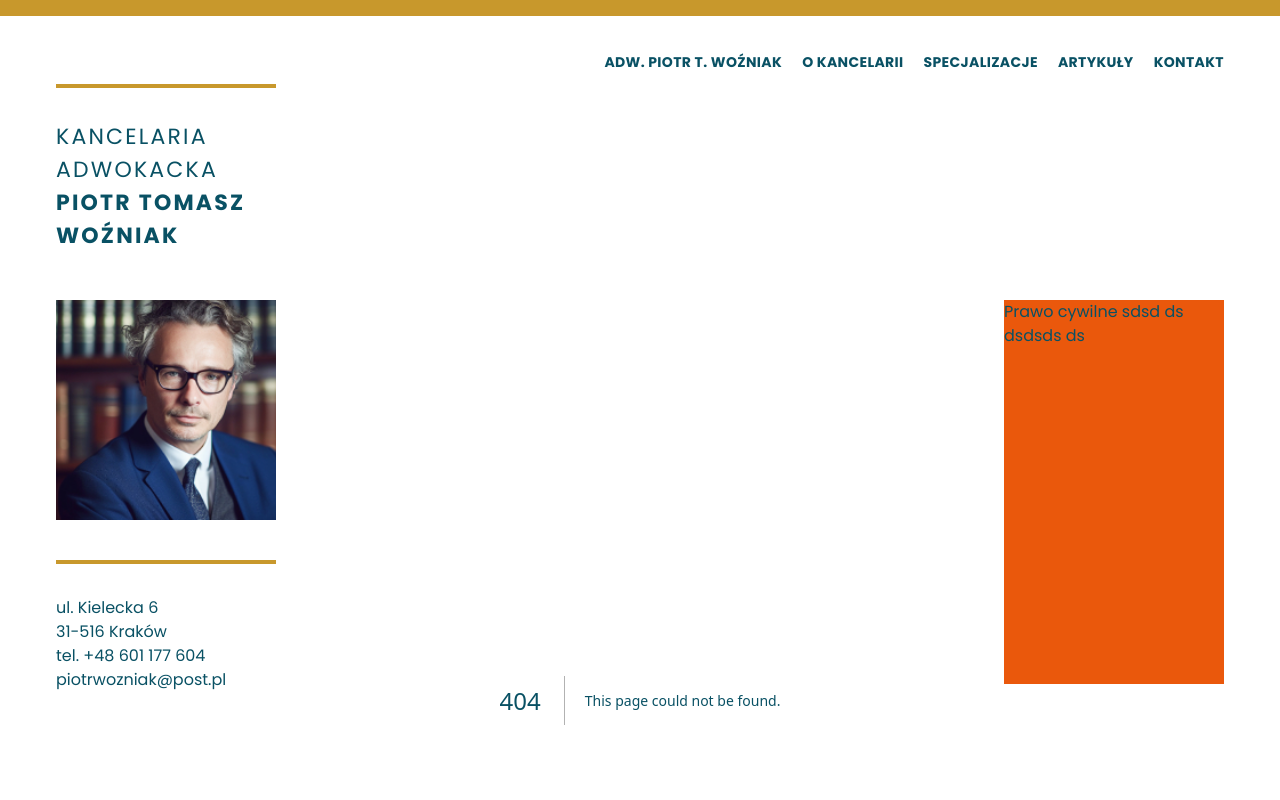
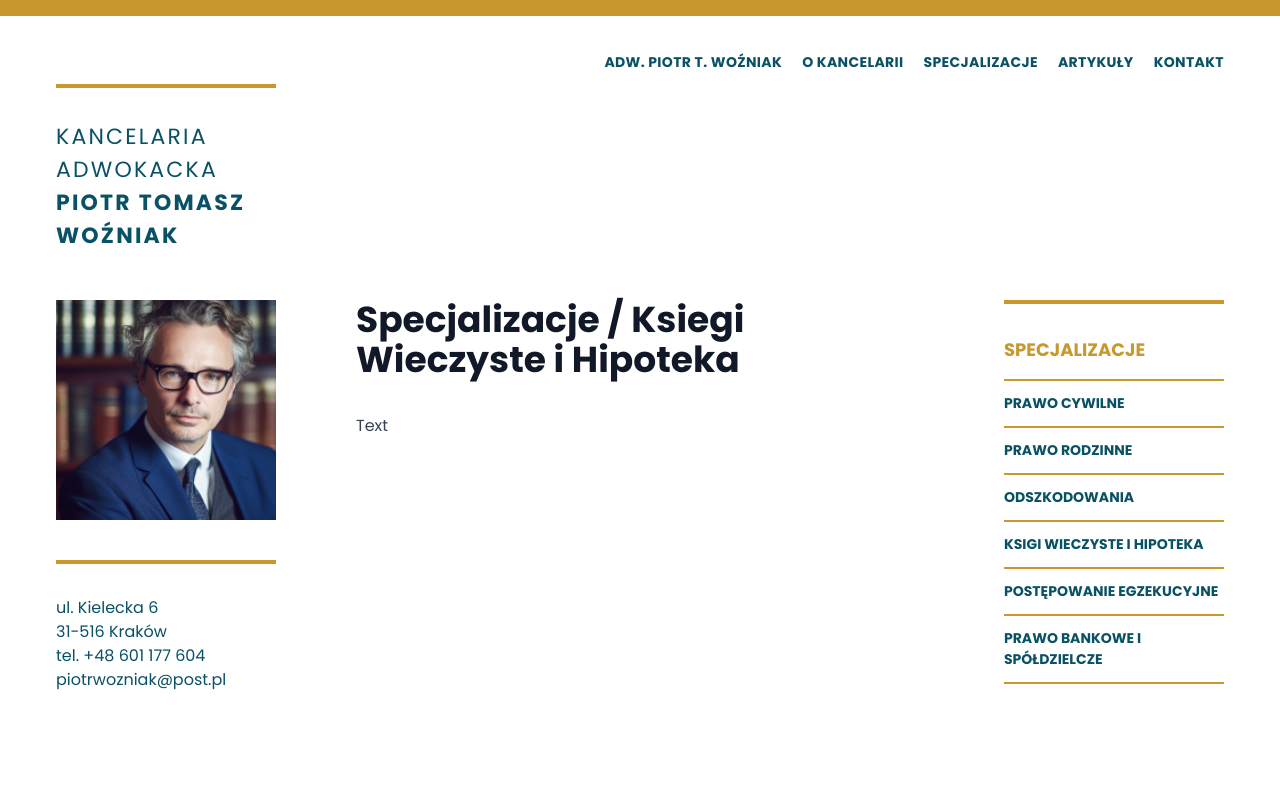
Before and after one commit to JanKubiena/nextjs-piotrek, a Next.js app: page /specjalizacje/ksiegi-wieczyste-i-hipoteka in a window 1280 px wide. Before the commit this address had no page. Shown: the top 800 px of the page. Built offline with nearby package versions, Linux system fonts and the light colour scheme.

Commit message:
create specializations menu

```diff
--- a/app/components/main/Specializations-menu.js
+++ b/app/components/main/Specializations-menu.js
@@ -1,7 +1,59 @@
+'use client';
+
+import Link from "next/link";
+
+const specializations = [
+    {
+        id: '1',
+        name: 'Prawo Cywilne',
+        href: '/specjalizacje/prawo-cywilne'
+    },
+    {
+        id: '2',
+        name: 'Prawo Rodzinne',
+        href: '/specjalizacje/prawo-cywilne'
+    },
+    {
+        id: '3',
+        name: 'Odszkodowania',
+        href: '/specjalizacje/prawo-cywilne'
+    },
+    {
+        id: '4',
+        name: 'Ksigi Wieczyste i Hipoteka',
+        href: '/specjalizacje/prawo-cywilne'
+    },
+    {
+        id: '5',
+        name: 'Postępowanie Egzekucyjne',
+        href: '/specjalizacje/prawo-cywilne'
+    },
+    {
+        id: '6',
+        name: 'Prawo Bankowe i Spółdzielcze',
+        href: '/specjalizacje/prawo-cywilne'
+    },
+]
+
 export default function SpecializationsMenu(){
+
+    const menuItems = specializations.map(specialization => {
+        return (
+            <Link
+                className="border-t-2 border-pw-gold py-3"
+                key={specialization.id}
+                href={specialization.href}>
+                {specialization.name}
+            </Link>
+        )
+    })
+
     return (
-        <div className="flex w-full h-96 bg-orange-600">
-            <div>Prawo cywilne sdsd ds dsdsds ds </div>
+        <div className="flex flex-col w-full h-fit pt-8 uppercase font-bold border-t-4 border-b-2 border-pw-gold">
+            <h1 className="text-pw-gold pb-4 text-[18px]">specjalizacje</h1>
+            <div className="text-[14px] flex flex-col">
+                {menuItems}
+            </div>
         </div>
     )
 }
--- a/app/cookies/page.js
+++ b/app/cookies/page.js
@@ -1,4 +1,4 @@
-export default function ArtykulyPage() {
+export default function CookiesPage() {
     return (
       <main>Hello from cookies</main>
     )
--- a/app/polityka-prywatnosci/page.js
+++ b/app/polityka-prywatnosci/page.js
@@ -1,4 +1,4 @@
-export default function ArtykulyPage() {
+export default function PolitykaPrywatnosciPage() {
     return (
       <main>Hello from polityka prywatności</main>
     )
--- a/app/regulamin-strony/page.js
+++ b/app/regulamin-strony/page.js
@@ -1,4 +1,4 @@
-export default function ArtykulyPage() {
+export default function RegulaminPage() {
     return (
       <main>Hello from regulamin strony</main>
     )
--- /dev/null
+++ b/app/specjalizacje/ksiegi-wieczyste-i-hipoteka/page.js
@@ -0,0 +1,8 @@
+export default function KsiegiWieczysteHipotekaPage() {
+    return (
+      <main className="prose">
+        <h1>Specjalizacje / Ksiegi Wieczyste i Hipoteka</h1>
+        <p>Text</p>
+      </main>
+    )
+  }
--- /dev/null
+++ b/app/specjalizacje/odszkodowania/page.js
@@ -0,0 +1,8 @@
+export default function OdszkodowaniaPage() {
+    return (
+      <main className="prose">
+        <h1>Specjalizacje / Odszkodowania</h1>
+        <p>Text</p>
+      </main>
+    )
+  }
--- /dev/null
+++ b/app/specjalizacje/postepowanie-egzekucyjne/page.js
@@ -0,0 +1,8 @@
+export default function PostepowanieEgzekucyjnePage() {
+    return (
+      <main className="prose">
+        <h1>Specjalizacje / Postępowanie Egzekucyjne</h1>
+        <p>Text</p>
+      </main>
+    )
+  }
--- /dev/null
+++ b/app/specjalizacje/prawo-bankowe-i-spoldzielcze/page.js
@@ -0,0 +1,8 @@
+export default function PrawoBankoweSpoldzielnePage() {
+    return (
+      <main className="prose">
+        <h1>Specjalizacje / Prawo Bankowe i Spółdzielne</h1>
+        <p>Text</p>
+      </main>
+    )
+  }
--- /dev/null
+++ b/app/specjalizacje/prawo-cywilne/page.js
@@ -0,0 +1,8 @@
+export default function PrawoCywilnePage() {
+    return (
+      <main className="prose">
+        <h1>Specjalizacje / Prawo Cywilne</h1>
+        <p>Text</p>
+      </main>
+    )
+  }
--- /dev/null
+++ b/app/specjalizacje/prawo-rodzinne/page.js
@@ -0,0 +1,8 @@
+export default function PrawoRodzinnePage() {
+    return (
+      <main className="prose">
+        <h1>Specjalizacje / Prawo Rodinne</h1>
+        <p>Text</p>
+      </main>
+    )
+  }
```
